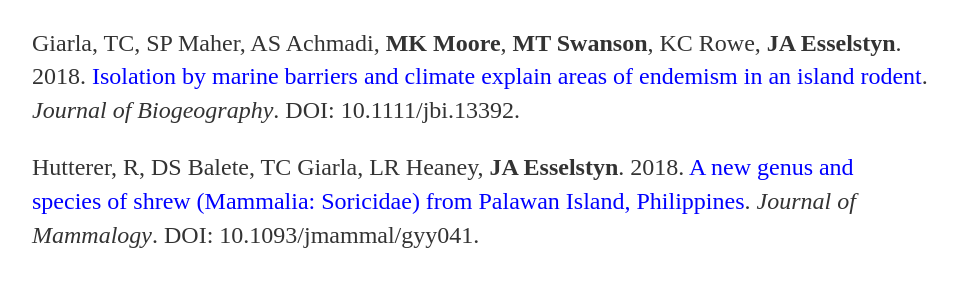
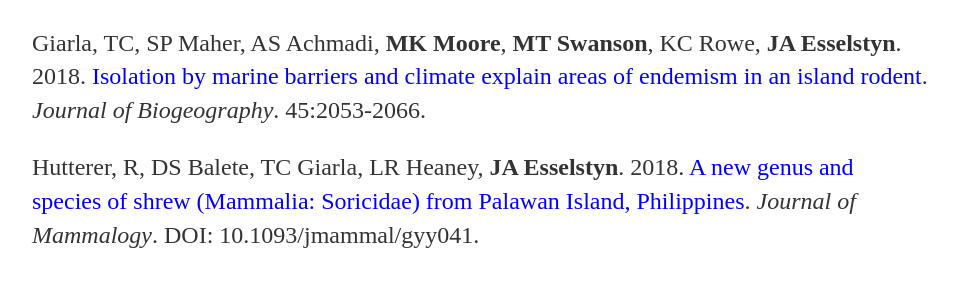
Before and after one commit to esselstyn/esselstyn.github.io, a Jekyll site: the page built from publications.md, in a window 1280 px wide and 900 px high. Shown: the part 366-648 px from the top of the window, without its empty margins (160-1118 px from the left). Built offline with Jekyll 4.4.1, drawn with Linux system fonts in a browser that asks for light colours.

Commit message:
Update publications.md

```diff
--- a/publications.md
+++ b/publications.md
@@ -8,7 +8,7 @@
 **2018**
 **Eldridge, RA**, AS Achmadi, TC Giarla, KC Rowe, **JA Esselstyn**. 2018. [Geographic isolation and elevational gradients promote diversification in an endemic shrew on Sulawesi](https://dx.doi.org/10.1016/j.ympev.2017.09.018). _Molecular Phylogenetics and Evolution_. 118: 306-317.
 
-Giarla, TC, SP Maher, AS Achmadi, **MK Moore**, **MT Swanson**, KC Rowe, **JA Esselstyn**. 2018. [Isolation by marine barriers and climate explain areas of endemism in an island rodent](https://dx.doi.org/10.1111/jbi.13392). _Journal of Biogeography_. DOI: 10.1111/jbi.13392.
+Giarla, TC, SP Maher, AS Achmadi, **MK Moore**, **MT Swanson**, KC Rowe, **JA Esselstyn**. 2018. [Isolation by marine barriers and climate explain areas of endemism in an island rodent](https://dx.doi.org/10.1111/jbi.13392). _Journal of Biogeography_. 45:2053-2066.
 
 Hutterer, R, DS Balete, TC Giarla, LR Heaney, **JA Esselstyn**. 2018. [A new genus and species of shrew (Mammalia: Soricidae) from Palawan Island, Philippines](https:dx.doi.org/10.1093/jmammal/gyy041). _Journal of Mammalogy_. DOI: 10.1093/jmammal/gyy041.
 
```
